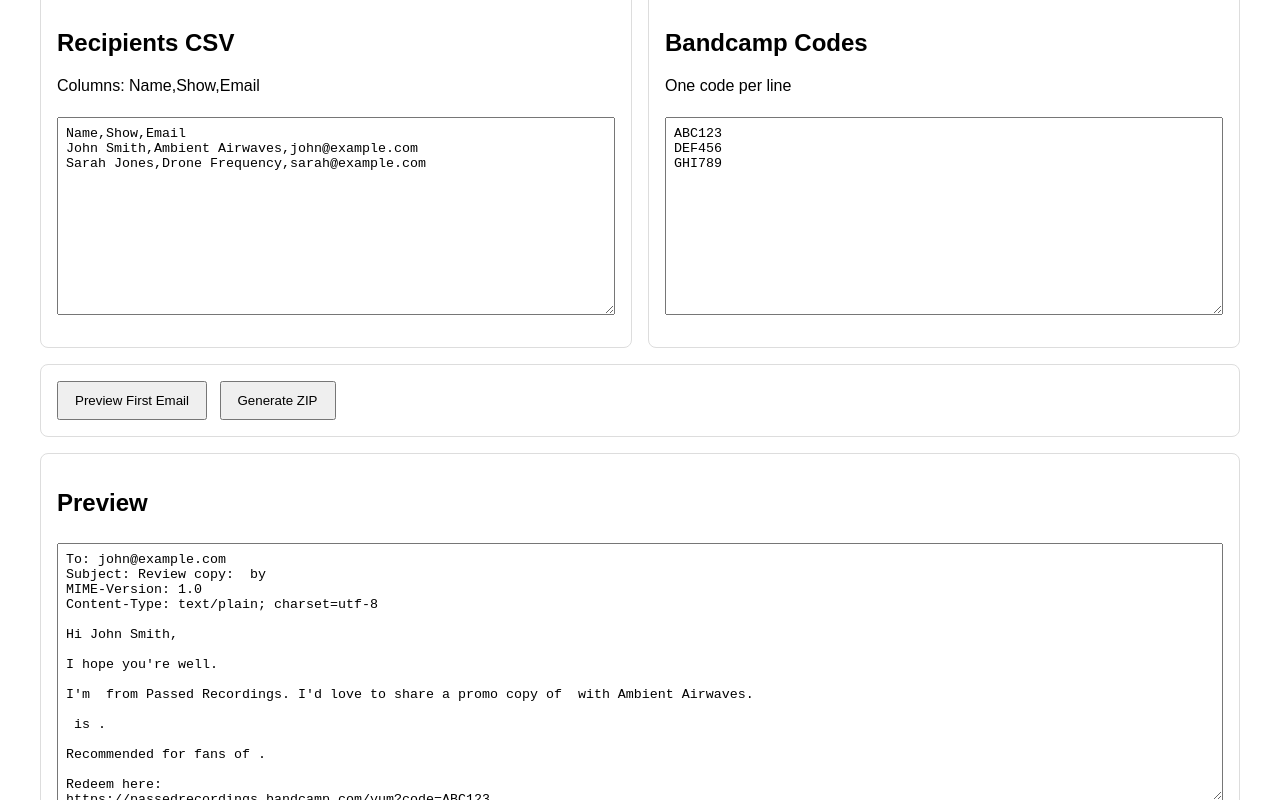
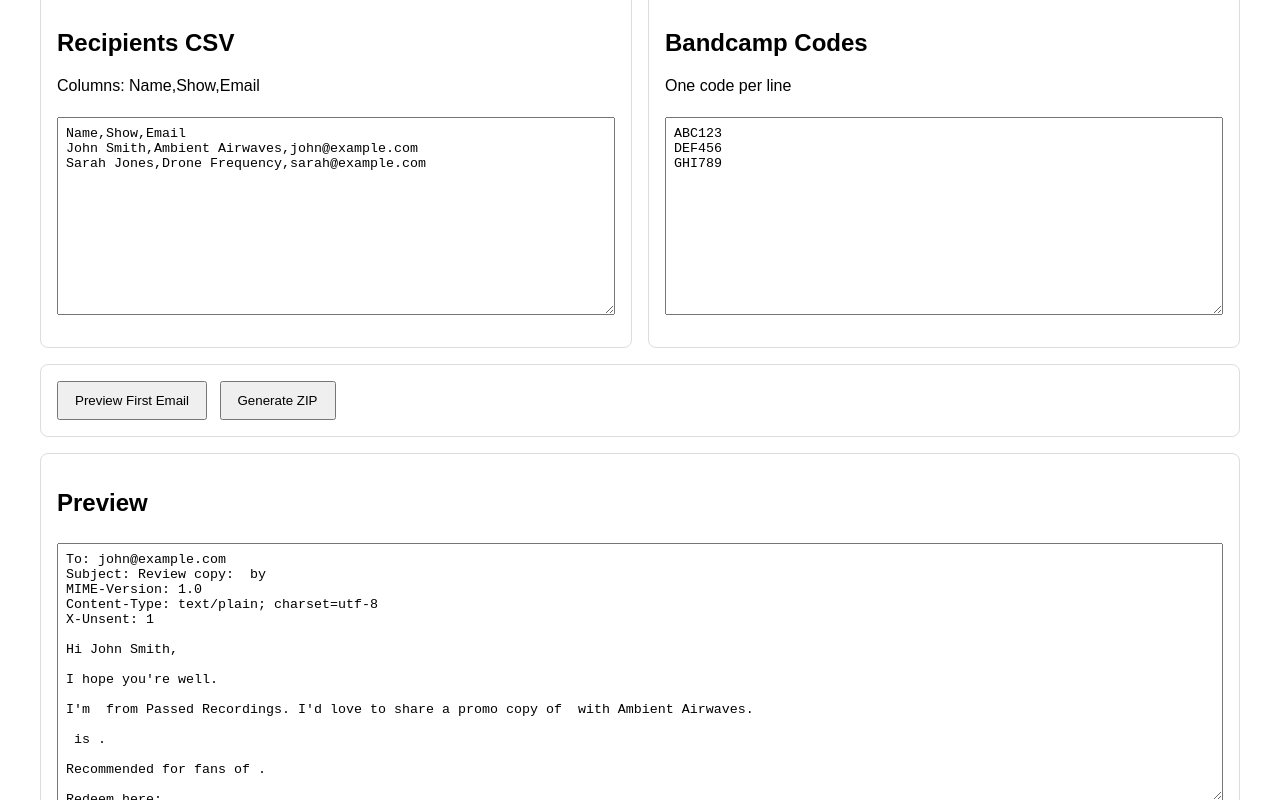
Before and after one commit to PassedRecordings/PassedRecordings.github.io, a plain HTML site: page EmailGenerator2.html in a window 1280 px wide. Both pictures are taken after a click on the button "Preview First Email". Shown: the part 511-1311 px from the top of the page. Drawn offline with nearby package versions, Linux system fonts and the light colour scheme.

Commit message:
Include X-Unsent header in email generation
Add X-Unsent header to email body for draft emails to be generated instead of completed

```diff
--- a/EmailGenerator2.html
+++ b/EmailGenerator2.html
@@ -67,7 +67,7 @@ function parseCodes(t){return t.split(/\r?\n/).map(x=>x.trim()).filter(Boolean);
 function subjectFor(r){return document.getElementById('subject').value.replaceAll('{{artist}}',artist.value).replaceAll('{{release}}',release.value).replaceAll('{{show}}',r.show).replaceAll('{{name}}',r.name);}
 function buildEML(r,code){
  const body=`Hi ${r.name},\n\nI hope you're well.\n\nI'm ${artist.value} from Passed Recordings. I'd love to share a promo copy of ${release.value} with ${r.show}.\n\n${release.value} is ${description.value}.\n\nRecommended for fans of ${recommended.value}.\n\nRedeem here:\nhttps://passedrecordings.bandcamp.com/yum?code=${code}\n\nCode: ${code}\n\nThank you for your time.\n\n${artist.value}`;
- return `To: ${r.email}\nSubject: ${subjectFor(r)}\nMIME-Version: 1.0\nContent-Type: text/plain; charset=utf-8\n\n${body}`;
+ return `To: ${r.email}\nSubject: ${subjectFor(r)}\nMIME-Version: 1.0\nContent-Type: text/plain; charset=utf-8\nX-Unsent: 1\n\n${body}`;
 }
 previewBtn.onclick=()=>{
  const r=parseRecipients(csv.value)[0];
```
